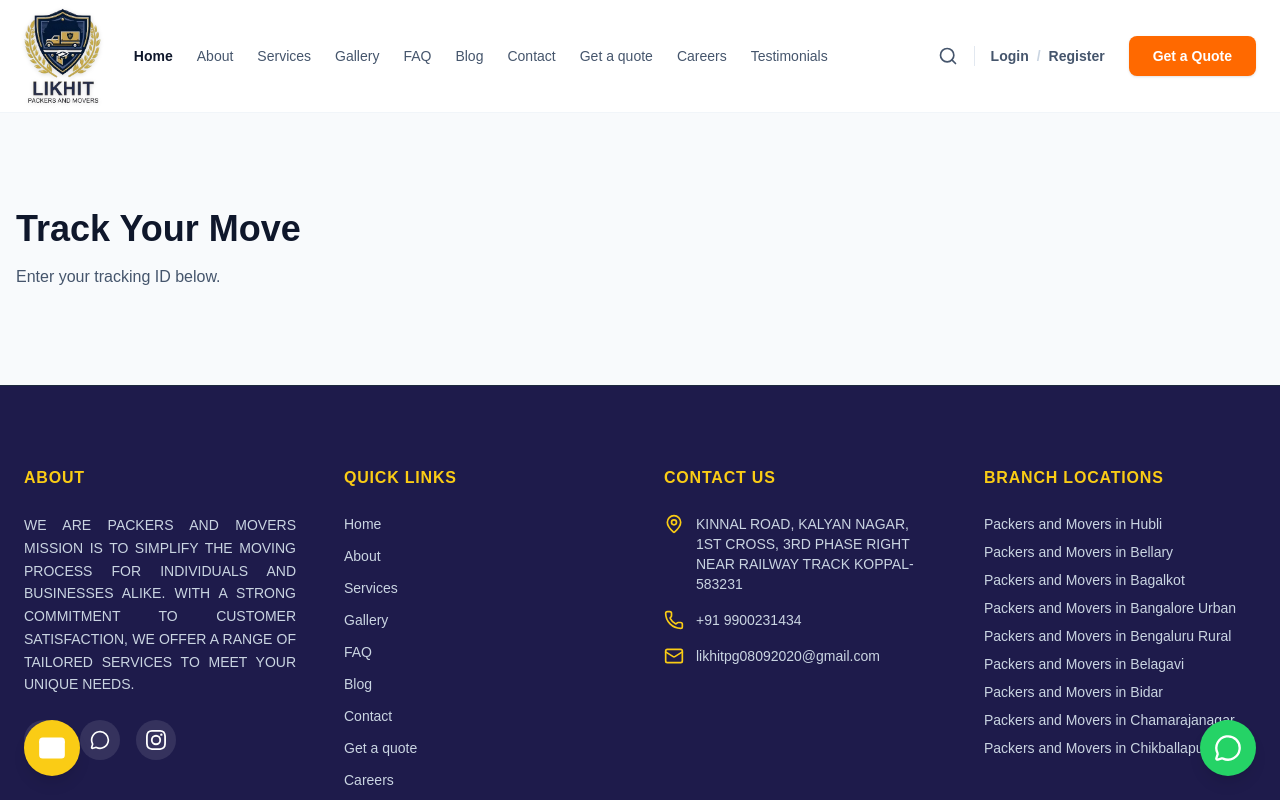
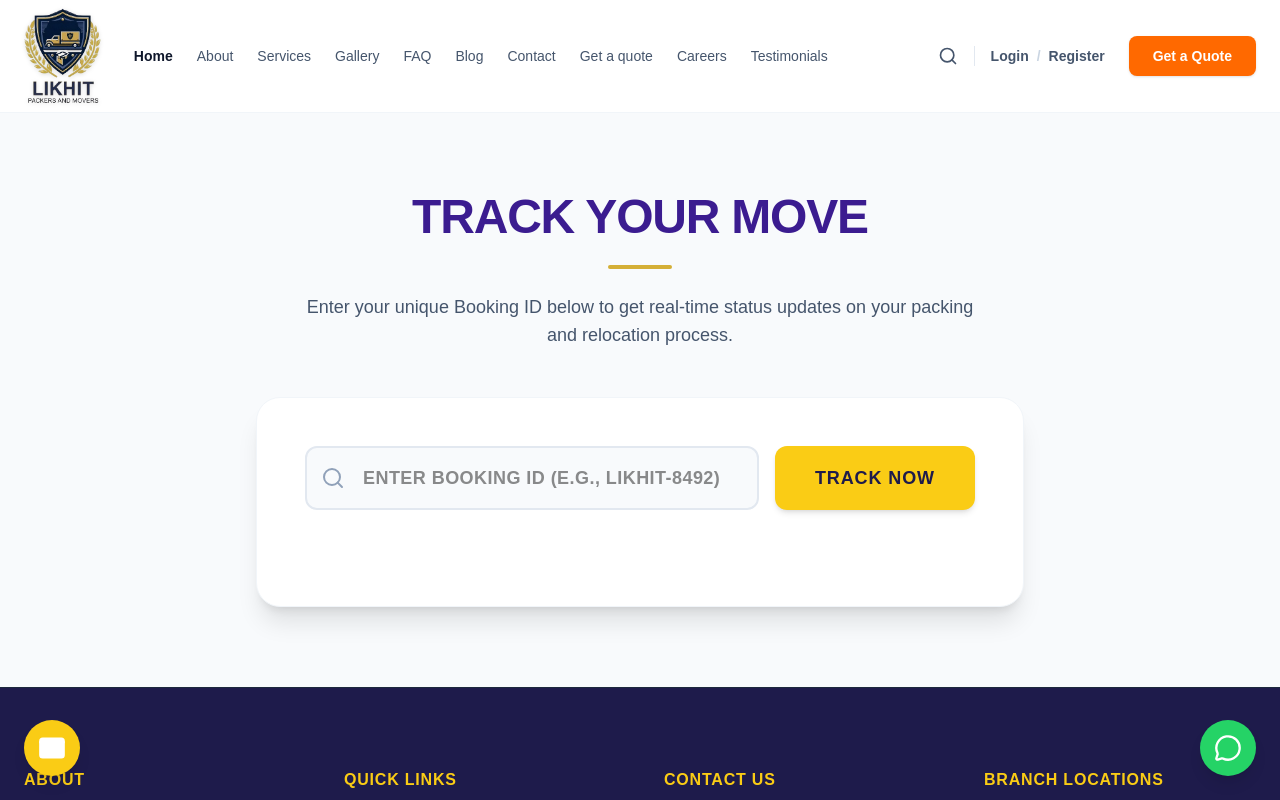
Before and after one commit to likhitpg08092020-bot/likhitpackers, a Next.js app: page /track in a window 1280 px wide. Shown: the top 800 px of the page. Built offline with nearby package versions, Linux system fonts and the light colour scheme.

Commit message:
Update email API and build Tracker UI

```diff
--- a/package.json
+++ b/package.json
@@ -13,6 +13,7 @@
     "@hookform/resolvers": "^5.9.1",
     "@prisma/client": "^5.21.1",
     "@radix-ui/react-slot": "^1.3.3",
+    "@supabase/supabase-js": "^2.116.0",
     "class-variance-authority": "^0.7.1",
     "clsx": "^2.1.1",
     "lucide-react": "^1.41.0",
--- a/src/app/api/send-email/route.ts
+++ b/src/app/api/send-email/route.ts
@@ -6,19 +6,18 @@
     const data = await request.json();
     const { formType, ...fields } = data; // formType: 'contact', 'quote', or 'chat'
 
-    // Create a transporter using Gmail SMTP (user must provide real credentials in production)
-    // For development, we'll configure it, but it will fail if EMAIL_USER and EMAIL_PASS are missing.
     const transporter = nodemailer.createTransport({
       service: 'gmail',
       auth: {
         user: process.env.EMAIL_USER || 'likhitpg08092020@gmail.com',
-        pass: process.env.EMAIL_PASS || 'your_gmail_app_password_here',
+        pass: process.env.EMAIL_PASS, // Needs 16-character Google App Password
       },
     });
 
     let subject = '';
     let htmlContent = '';
 
+    // 1. Email to the Business (Likhit Packers)
     if (formType === 'contact') {
       subject = `New Contact Message from ${fields.name}`;
       htmlContent = `
@@ -33,7 +32,7 @@
       htmlContent = `
         <h2>New Quotation Request</h2>
         <p><strong>Name:</strong> ${fields.name}</p>
-        <p><strong>Mobile:</strong> ${fields.mobile}</p>
+        <p><strong>Mobile:</strong> ${fields.mobile || fields.phone}</p>
         <p><strong>Email:</strong> ${fields.email}</p>
         <hr/>
         <h3>Moving Details</h3>
@@ -52,26 +51,49 @@
       `;
     }
 
-    const mailOptions = {
+    const businessMailOptions = {
       from: process.env.EMAIL_USER || 'likhitpg08092020@gmail.com',
       to: 'likhitpg08092020@gmail.com',
       subject: subject,
       html: htmlContent,
     };
 
-    // Attempt to send email
     if (process.env.EMAIL_PASS) {
-      await transporter.sendMail(mailOptions);
+      // Send to business
+      await transporter.sendMail(businessMailOptions);
+
+      // 2. Email to the Customer (Auto-responder)
+      if (fields.email) {
+        const customerMailOptions = {
+          from: process.env.EMAIL_USER || 'likhitpg08092020@gmail.com',
+          to: fields.email,
+          subject: 'Thank You for Contacting Likhit Packers and Movers!',
+          html: `
+            <h3>Dear ${fields.name || 'Customer'},</h3>
+            <p>Thank you for reaching out to Likhit Packers and Movers.</p>
+            <p>We have successfully received your request and our logistics team is currently reviewing your details. One of our representatives will contact you very soon with your quotation and next steps!</p>
+            <br/>
+            <p>Best Regards,</p>
+            <p><strong>Likhit Packers and Movers</strong></p>
+            <p>Phone: +91 9900231434</p>
+          `,
+        };
+        await transporter.sendMail(customerMailOptions);
+      }
     } else {
       console.log('--- SIMULATED EMAIL SEND (Missing EMAIL_PASS in .env) ---');
-      console.log(mailOptions);
+      console.log(businessMailOptions);
+      return NextResponse.json(
+        { success: false, message: 'Server missing EMAIL_PASS configuration.' },
+        { status: 500 }
+      );
     }
 
-    return NextResponse.json({ success: true, message: 'Email processed successfully!' });
+    return NextResponse.json({ success: true, message: 'Emails sent successfully!' });
   } catch (error) {
     console.error('Email API Error:', error);
     return NextResponse.json(
-      { success: false, message: 'Failed to send email.' },
+      { success: false, message: 'Failed to send emails.' },
       { status: 500 }
     );
   }
--- a/src/app/track/page.tsx
+++ b/src/app/track/page.tsx
@@ -1,13 +1,143 @@
+"use client";
+
+import { useState } from "react";
 import { Header } from "@/components/Header";
 import { Footer } from "@/components/Footer";
+import { Search, MapPin, Truck, CheckCircle2, Clock } from "lucide-react";
 
-export default function Track() {
+export default function TrackPage() {
+  const [trackingId, setTrackingId] = useState("");
+  const [status, setStatus] = useState<"idle" | "loading" | "found" | "not_found">("idle");
+
+  const handleTrack = (e: React.FormEvent) => {
+    e.preventDefault();
+    if (!trackingId.trim()) return;
+
+    setStatus("loading");
+    // Simulate API call to track shipment
+    setTimeout(() => {
+      if (trackingId.length > 5) {
+        setStatus("found");
+      } else {
+        setStatus("not_found");
+      }
+    }, 1500);
+  };
+
   return (
     <div className="flex flex-col min-h-screen bg-slate-50">
       <Header />
-      <main className="flex-1 container mx-auto px-4 py-24">
-        <h1 className="text-4xl font-bold mb-4 text-slate-900">Track Your Move</h1>
-        <p className="text-slate-600">Enter your tracking ID below.</p>
+      <main className="flex-1 container mx-auto px-4 py-20 flex flex-col items-center">
+
+        <div className="text-center max-w-2xl mb-12">
+          <h1 className="text-5xl font-black text-[#3b1c90] mb-6 uppercase tracking-tight">Track Your Move</h1>
+          <div className="w-16 h-1 bg-[#d4af37] mx-auto mb-6 rounded-full"></div>
+          <p className="text-lg text-slate-600 font-medium">
+            Enter your unique Booking ID below to get real-time status updates on your packing and relocation process.
+          </p>
+        </div>
+
+        <div className="w-full max-w-3xl bg-white rounded-3xl shadow-xl border border-slate-100 p-8 md:p-12">
+          <form onSubmit={handleTrack} className="flex flex-col md:flex-row gap-4 mb-12">
+            <div className="flex-1 relative">
+              <Search className="absolute left-4 top-1/2 -translate-y-1/2 text-slate-400 w-6 h-6" />
+              <input
+                type="text"
+                placeholder="Enter Booking ID (e.g., LIKHIT-8492)"
+                value={trackingId}
+                onChange={(e) => setTrackingId(e.target.value)}
+                className="w-full h-16 pl-14 pr-6 rounded-xl border-2 border-slate-200 bg-slate-50 focus:bg-white focus:border-[#3b1c90] outline-none text-lg font-bold uppercase tracking-wide"
+              />
+            </div>
+            <button type="submit" disabled={status === "loading"} className="h-16 px-10 bg-[#facc15] hover:bg-[#eab308] text-[#1e1b4b] font-black text-lg rounded-xl shadow-md uppercase tracking-wider transition-all disabled:opacity-70 whitespace-nowrap flex items-center justify-center">
+              {status === "loading" ? "Searching..." : "Track Now"}
+            </button>
+          </form>
+
+          {status === "not_found" && (
+            <div className="text-center py-12 border-2 border-dashed border-red-100 bg-red-50 rounded-2xl">
+              <h3 className="text-2xl font-bold text-red-600 mb-2">Tracking ID Not Found</h3>
+              <p className="text-slate-600">Please check your Booking ID and try again, or contact our support.</p>
+            </div>
+          )}
+
+          {status === "found" && (
+            <div className="space-y-10 animate-in fade-in slide-in-from-bottom-4 duration-500">
+              <div className="flex items-center justify-between border-b border-slate-100 pb-6">
+                <div>
+                  <p className="text-sm font-bold text-slate-400 uppercase tracking-widest mb-1">Booking ID</p>
+                  <p className="text-2xl font-black text-slate-900 uppercase">{trackingId}</p>
+                </div>
+                <div className="text-right">
+                  <span className="inline-flex items-center gap-2 px-4 py-2 rounded-full bg-blue-100 text-blue-700 font-bold text-sm">
+                    <Truck className="w-4 h-4" /> In Transit
+                  </span>
+                </div>
+              </div>
+
+              {/* Timeline */}
+              <div className="relative pl-8 space-y-8 before:absolute before:inset-0 before:ml-[1.15rem] before:-translate-x-px md:before:mx-auto md:before:translate-x-0 before:h-full before:w-1 before:bg-slate-200">
+
+                {/* Step 1 */}
+                <div className="relative flex items-center justify-between md:justify-normal md:odd:flex-row-reverse group is-active">
+                  <div className="flex items-center justify-center w-10 h-10 rounded-full border-4 border-white bg-green-500 text-white shadow shrink-0 md:order-1 md:group-odd:-translate-x-1/2 md:group-even:translate-x-1/2 z-10 absolute -left-5 md:left-1/2 md:static">
+                    <CheckCircle2 className="w-5 h-5" />
+                  </div>
+                  <div className="w-[calc(100%-4rem)] md:w-[calc(50%-3rem)] bg-white border border-slate-100 p-4 rounded-xl shadow-sm">
+                    <div className="flex items-center justify-between mb-1">
+                      <h4 className="font-bold text-slate-900">Booking Confirmed</h4>
+                      <time className="text-xs font-bold text-slate-400">10:00 AM</time>
+                    </div>
+                    <p className="text-sm text-slate-600">Your move details have been verified and scheduled.</p>
+                  </div>
+                </div>
+
+                {/* Step 2 */}
+                <div className="relative flex items-center justify-between md:justify-normal md:odd:flex-row-reverse group is-active">
+                  <div className="flex items-center justify-center w-10 h-10 rounded-full border-4 border-white bg-green-500 text-white shadow shrink-0 md:order-1 md:group-odd:-translate-x-1/2 md:group-even:translate-x-1/2 z-10 absolute -left-5 md:left-1/2 md:static">
+                    <CheckCircle2 className="w-5 h-5" />
+                  </div>
+                  <div className="w-[calc(100%-4rem)] md:w-[calc(50%-3rem)] bg-white border border-slate-100 p-4 rounded-xl shadow-sm">
+                    <div className="flex items-center justify-between mb-1">
+                      <h4 className="font-bold text-slate-900">Packing Started</h4>
+                      <time className="text-xs font-bold text-slate-400">02:30 PM</time>
+                    </div>
+                    <p className="text-sm text-slate-600">Our team has arrived and packing is in progress.</p>
+                  </div>
+                </div>
+
+                {/* Step 3 */}
+                <div className="relative flex items-center justify-between md:justify-normal md:odd:flex-row-reverse group">
+                  <div className="flex items-center justify-center w-10 h-10 rounded-full border-4 border-white bg-blue-500 text-white shadow shrink-0 md:order-1 md:group-odd:-translate-x-1/2 md:group-even:translate-x-1/2 z-10 absolute -left-5 md:left-1/2 md:static ring-4 ring-blue-100">
+                    <Truck className="w-5 h-5" />
+                  </div>
+                  <div className="w-[calc(100%-4rem)] md:w-[calc(50%-3rem)] bg-blue-50 border border-blue-100 p-4 rounded-xl shadow-sm">
+                    <div className="flex items-center justify-between mb-1">
+                      <h4 className="font-bold text-blue-900">In Transit</h4>
+                      <time className="text-xs font-bold text-blue-500">In Progress</time>
+                    </div>
+                    <p className="text-sm text-blue-700">Goods are safely loaded and on the way to destination.</p>
+                  </div>
+                </div>
+
+                {/* Step 4 */}
+                <div className="relative flex items-center justify-between md:justify-normal md:odd:flex-row-reverse group">
+                  <div className="flex items-center justify-center w-10 h-10 rounded-full border-4 border-white bg-slate-200 text-slate-400 shadow shrink-0 md:order-1 md:group-odd:-translate-x-1/2 md:group-even:translate-x-1/2 z-10 absolute -left-5 md:left-1/2 md:static">
+                    <MapPin className="w-5 h-5" />
+                  </div>
+                  <div className="w-[calc(100%-4rem)] md:w-[calc(50%-3rem)] bg-white border border-slate-100 p-4 rounded-xl shadow-sm opacity-60">
+                    <div className="flex items-center justify-between mb-1">
+                      <h4 className="font-bold text-slate-700">Delivered</h4>
+                      <time className="text-xs font-bold text-slate-400">Pending</time>
+                    </div>
+                    <p className="text-sm text-slate-500">Goods unloaded and unpacked at destination.</p>
+                  </div>
+                </div>
+
+              </div>
+            </div>
+          )}
+        </div>
       </main>
       <Footer />
     </div>
```
Also changed, not shown: 1 other file (tests, documents, lock files or other folders).
